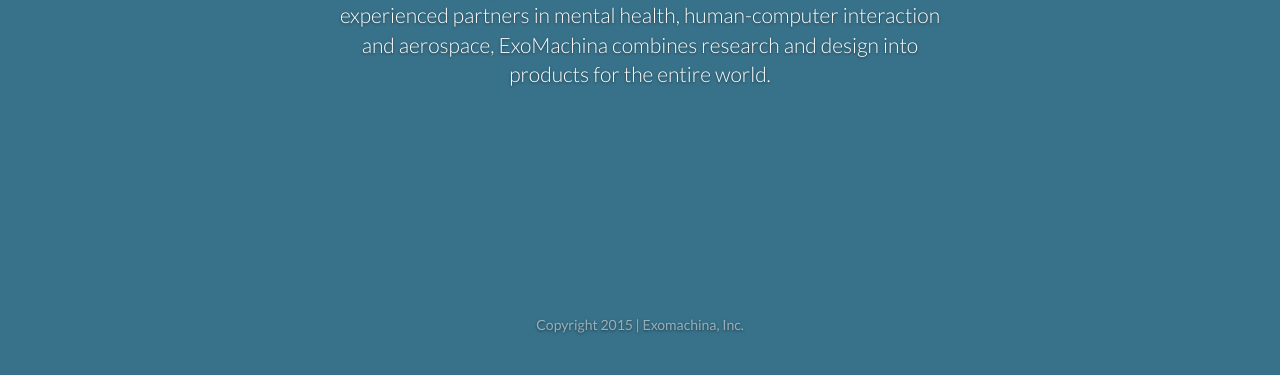
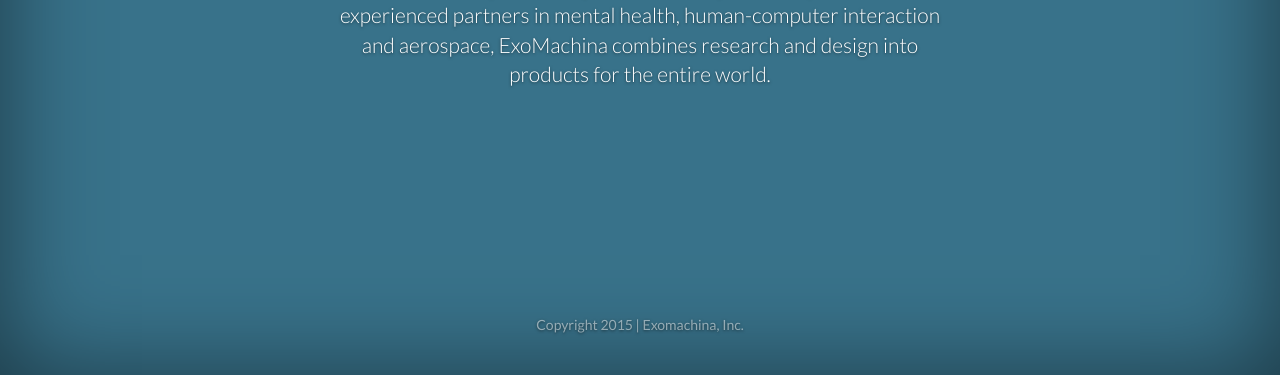
Before and after one commit to ExoMachina/exomachina.github.io, a plain HTML site: page index.html in a window 1280 px wide. Shown: the part 425-800 px from the top of the page. Drawn offline with nearby package versions, Linux system fonts and the light colour scheme.

Commit message:
design fixes

```diff
--- a/assets/styles/styles.css
+++ b/assets/styles/styles.css
@@ -68,6 +68,7 @@ div#ht-desc.media-body {
   width: 100%;
   height: 100%;
   min-height: 100%;
+  box-shadow: inset 0 0 100px rgba(0,0,0,.5);
 
 
   /* outer gradient////
```
Also changed, not shown: assets/img/app-icons/100x100/headtalkHTCircleLogo2x.png.
